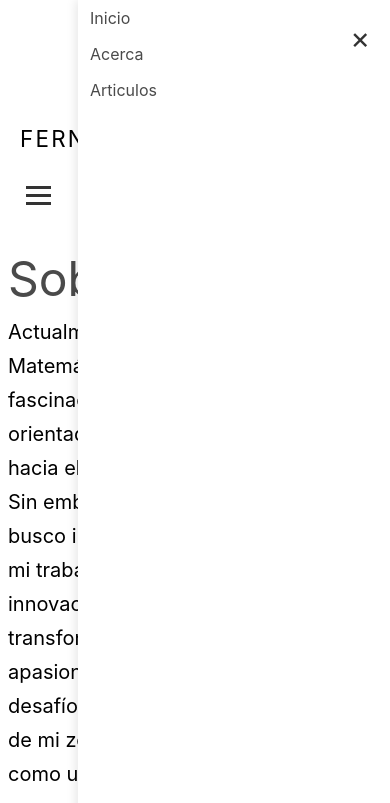
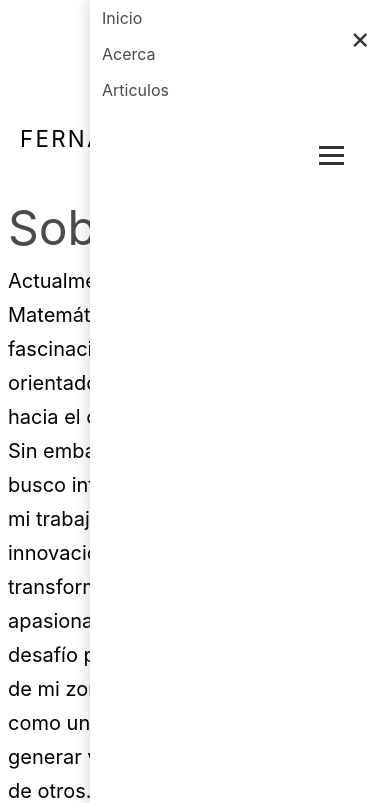
Before and after one commit to ds-fernando/ds-fernando.github.io, an Eleventy site: page src/acerca.njk in a window 390 px wide. Both pictures are taken after a click on the button "Abrir menú". Shown: the top 803 px of the page. Built offline with nearby package versions, Linux system fonts and the light colour scheme; Eleventy itself is replaced by a stand-in of ours; files that its build step writes are made by us from their sources.

Commit message:
nav movil

```diff
--- a/docs/css/styles.css
+++ b/docs/css/styles.css
@@ -62,10 +62,14 @@
   /* Estilos para el menú en pantallas pequeñas */
  /* Estilo para el botón del menú */
  .menu-toggle {
-  display: none; /* Oculta el botón por defecto */
+  display: none;
   cursor: pointer;
   background: none;
   border: none;
+  position: absolute; /* Para posicionarlo relativo al contenedor */
+  top: 20px; /* Ajusta este valor según la altura que desees */
+  right: 20px; /* Botón se alinea al lado derecho */
+  z-index: 1000; /* Asegura que esté encima del resto de elementos */
 }
 
 .menu-toggle .hamburger {
@@ -82,27 +86,23 @@
     display: block; /* Muestra el botón en pantallas pequeñas */
   }
 
-  /* Estilos del menú */
   .menu-list {
-    display: none; /* Inicialmente el menú está oculto */
-    list-style: none;
-    padding: 0;
-    position: fixed; /* Fijamos el menú en la pantalla */
+    position: fixed;
     top: 0;
-    right: 0; /* Lo posicionamos a la derecha */
-    width: 80%; /* El menú ocupará el 80% del ancho de la pantalla */
-    height: 100vh; /* Que ocupe toda la altura de la ventana */
-    background-color: white;
-    box-shadow: -2px 0px 10px rgba(0, 0, 0, 0.1);
-    transform: translateX(100%); /* El menú comienza fuera de la pantalla */
-    transition: transform 0.3s ease; /* Animación de deslizamiento */
+    right: 0; /* Asegura que el menú se desplace desde la derecha */
+    height: 100%;
+    width: 300px; /* Ajusta el ancho del menú */
+    background-color: #fff;
+    box-shadow: -5px 0 10px rgba(0, 0, 0, 0.1);
+    transform: translateX(100%); /* Fuera de la pantalla al lado derecho */
+    transition: transform 0.5s ease-in-out; /* Animación más suave */
   }
 
-  /* Muestra el menú cuando se activa */
+
   .menu-list.show {
-    transform: translateX(0); /* El menú se desliza a la vista */
-    display: block; /* Asegura que el menú se muestre */
+    transform: translateX(0) !important; /* Mueve el menú a la vista */
   }
+
 
   /* Estilos para el botón de cierre "X" */
   .menu-list .close-btn {
--- a/src/css/styles.css
+++ b/src/css/styles.css
@@ -62,10 +62,14 @@
   /* Estilos para el menú en pantallas pequeñas */
  /* Estilo para el botón del menú */
  .menu-toggle {
-  display: none; /* Oculta el botón por defecto */
+  display: none;
   cursor: pointer;
   background: none;
   border: none;
+  position: absolute; /* Para posicionarlo relativo al contenedor */
+  top: 20px; /* Ajusta este valor según la altura que desees */
+  right: 20px; /* Botón se alinea al lado derecho */
+  z-index: 1000; /* Asegura que esté encima del resto de elementos */
 }
 
 .menu-toggle .hamburger {
@@ -82,27 +86,23 @@
     display: block; /* Muestra el botón en pantallas pequeñas */
   }
 
-  /* Estilos del menú */
   .menu-list {
-    display: none; /* Inicialmente el menú está oculto */
-    list-style: none;
-    padding: 0;
-    position: fixed; /* Fijamos el menú en la pantalla */
+    position: fixed;
     top: 0;
-    right: 0; /* Lo posicionamos a la derecha */
-    width: 80%; /* El menú ocupará el 80% del ancho de la pantalla */
-    height: 100vh; /* Que ocupe toda la altura de la ventana */
-    background-color: white;
-    box-shadow: -2px 0px 10px rgba(0, 0, 0, 0.1);
-    transform: translateX(100%); /* El menú comienza fuera de la pantalla */
-    transition: transform 0.3s ease; /* Animación de deslizamiento */
+    right: 0; /* Asegura que el menú se desplace desde la derecha */
+    height: 100%;
+    width: 300px; /* Ajusta el ancho del menú */
+    background-color: #fff;
+    box-shadow: -5px 0 10px rgba(0, 0, 0, 0.1);
+    transform: translateX(100%); /* Fuera de la pantalla al lado derecho */
+    transition: transform 0.5s ease-in-out; /* Animación más suave */
   }
 
-  /* Muestra el menú cuando se activa */
+
   .menu-list.show {
-    transform: translateX(0); /* El menú se desliza a la vista */
-    display: block; /* Asegura que el menú se muestre */
+    transform: translateX(0) !important; /* Mueve el menú a la vista */
   }
+
 
   /* Estilos para el botón de cierre "X" */
   .menu-list .close-btn {
```
